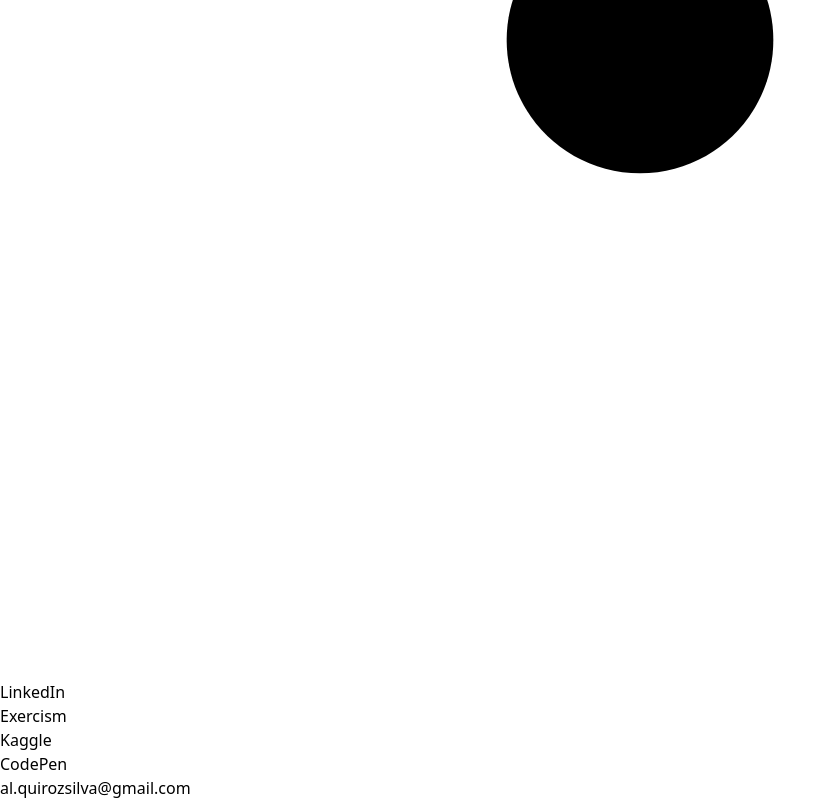
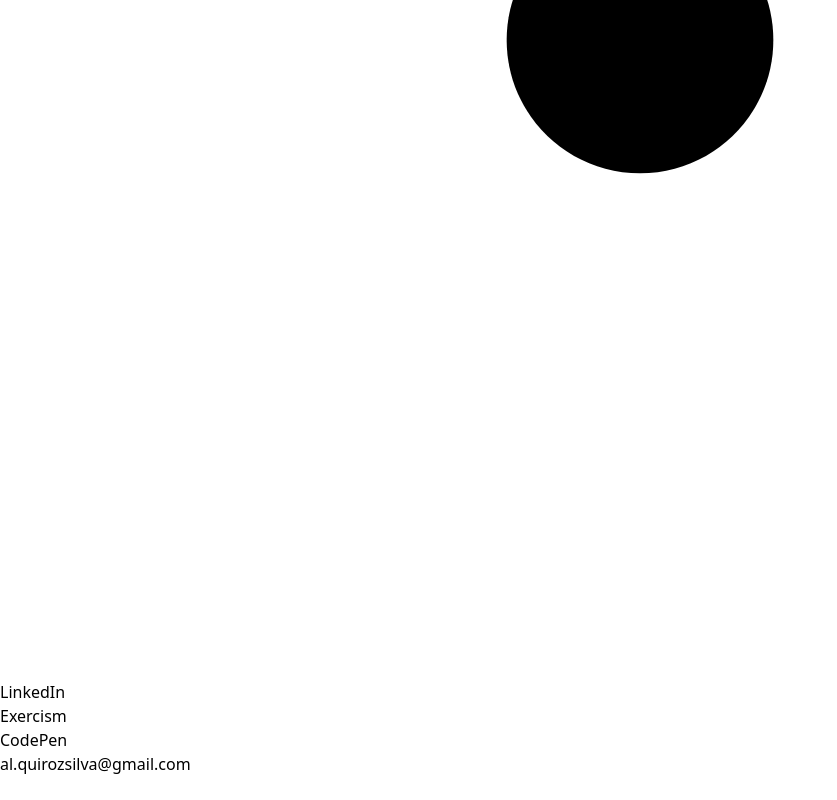
Before and after one commit to dot-all/demo, a React (Vite) app: page / in a window 1280 px wide. Shown: the part 4970-5770 px from the top of the page, without its empty margins (0-837 px from the left). After the commit the page ends 5746 px from the top, so only its background shows below. Built offline with nearby package versions, Linux system fonts and the light colour scheme.

Commit message:
chore: add id to contact section

```diff
--- a/src/sections/Contact.tsx
+++ b/src/sections/Contact.tsx
@@ -28,7 +28,7 @@ export default function Contact() {
 
   return (
     <>
-      <footer className="max-h-[640px] h-[80vh] md:h-[90vh] bg-black w-11/12 xl:w-10/12 mx-auto rounded-[40px] grid grid-rows-3 grid-cols-1 max-w-[1300px]">
+      <footer className="max-h-[640px] h-[80vh] md:h-[90vh] bg-black w-11/12 xl:w-10/12 mx-auto rounded-[40px] grid grid-rows-3 grid-cols-1 max-w-[1300px]" id="contact">
         <motion.section
           ref={ref}
           variants={sectionVariants}
@@ -37,7 +37,7 @@ export default function Contact() {
           transition={{ duration: .8, type: "tween", ease: "easeInOut" }}
           className="flex flex-col items-center justify-end row-span-2 gap-4"
         >
-          <h2 className="text-white text-[40px] md:text-5xl lg:text-6xl xl:text-7xl text-center font-semibold w-3/5 tracking-tighter leading-snug">Hagamos que tu próxima idea cobre vida.</h2>
+          <h2 className="text-white text-[38px] md:text-5xl lg:text-6xl xl:text-7xl text-center font-semibold w-3/5 tracking-tighter leading-snug">Hagamos que tu próxima idea cobre vida.</h2>
           <motion.a
             className="bg-white rounded-full px-4 md:px-2 py-4 text-lg font-medium mt-8 mb-2 md:my-8 flex flex-row relative group items-center justify-center overflow-hidden"
             href="mailto:al.quirozsilva@gmail.com"
@@ -84,10 +84,9 @@ export default function Contact() {
         </motion.section>
         <section className="flex flex-col items-center justify-center gap-10">
           <ul className="font-medium flex flex-row gap-5 md:gap-10 text-white text-sm md:text-base">
-            <li>LinkedIn</li>
-            <li>Exercism</li>
-            <li>Kaggle</li>
-            <li>CodePen</li>
+            <li><a target="_blank" href="https://www.linkedin.com/in/im-allan/">LinkedIn</a></li>
+            <li><a target="_blank" href="https://exercism.org/profiles/dot-all">Exercism</a></li>
+            <li><a target="_blank" href="https://codepen.io/im-allan">CodePen</a></li>
           </ul>
           <p className="font-medium text-white/50">al.quirozsilva@gmail.com</p>
         </section>
```
